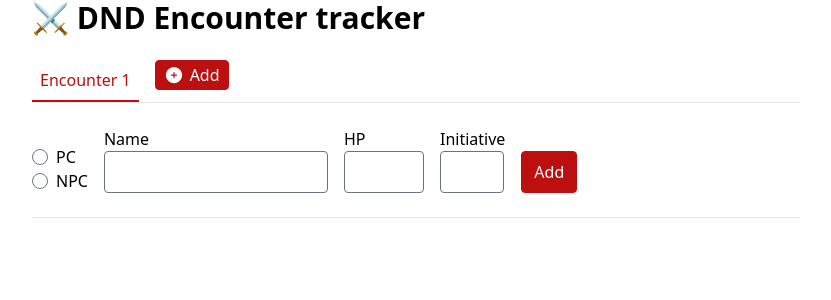
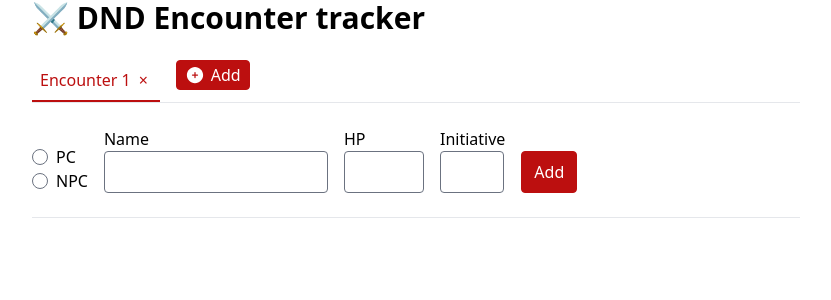
Before and after one commit to Brammm/dnd-encounter-tracker, a React (Vite) app: page / in a window 1280 px wide. Shown: the top 300 px of the page, without its empty margins (224-1055 px from the left). Built offline with nearby package versions, Linux system fonts and the light colour scheme.

Commit message:
Delete encounters

```diff
--- a/src/App.tsx
+++ b/src/App.tsx
@@ -1,5 +1,5 @@
-import useApp from './hooks/useApp.tsx';
-import {useState} from 'react';
+import useApp, {EncounterId} from './hooks/useApp.tsx';
+import {MouseEvent, useState} from 'react';
 import AddCharacterForm from './components/AddCharacterForm.tsx';
 import EncounterView from './components/Encounter.tsx';
 import {PlusCircleIcon} from '@heroicons/react/24/solid';
@@ -7,9 +7,16 @@ import Tab from './components/Tab.tsx';
 import Button from './components/Button.tsx';
 
 export default function App() {
-    const {addCharacter, addEncounter, encounters} = useApp();
+    const {addCharacter, addEncounter, deleteEncounter, encounters} = useApp();
     const [activeEncounterId, setActiveEncounterId] = useState<string>(Object.keys(encounters)[0]);
     const activeEncounter = encounters[activeEncounterId];
+
+    const handleDelete = (e: MouseEvent<HTMLButtonElement>, encounterId: EncounterId) => {
+        e.stopPropagation();
+        if (confirm('Are you sure?')) {
+            deleteEncounter(encounterId);
+        }
+    };
 
     return (
         <div className="max-w-screen-md mx-auto">
@@ -24,6 +31,12 @@ export default function App() {
                                 onClick={() => setActiveEncounterId(encounter.id)}
                             >
                                 {encounter.name}
+                                <button
+                                    className="ml-1 hover:bg-gray-200 px-1 rounded"
+                                    onClick={(e) => handleDelete(e, encounter.id)}
+                                >
+                                    &times;
+                                </button>
                             </Tab>
                         ))}
                     </div>
--- a/src/components/EditableText.tsx
+++ b/src/components/EditableText.tsx
@@ -22,7 +22,6 @@ export default function EditableText({children, onChange, value}: Props) {
         flushSync(() => {
             setEditing(true);
         });
-        console.log(ref.current);
         ref.current?.select();
     };
 
--- a/src/hooks/useApp.tsx
+++ b/src/hooks/useApp.tsx
@@ -37,6 +37,7 @@ type State = {
 
 type Actions = {
     addEncounter: () => void;
+    deleteEncounter: (encounterId: EncounterId) => void;
     addCharacter: (encounterId: EncounterId, character: Omit<Character, 'id' | 'takingTurn'>) => void;
     deleteCharacter: (encounterId: EncounterId, characterId: CharacterId) => void;
     renameCharacter: (encounterId: EncounterId, characterId: CharacterId, name: string) => void;
@@ -68,6 +69,11 @@ const useApp = create<State & Actions>()(
                         characters: [],
                         hpChanges: [],
                     };
+                });
+            },
+            deleteEncounter: (encounterId) => {
+                set((state) => {
+                    delete state.encounters[encounterId];
                 });
             },
             addCharacter: (encounterId, character) => {
```
